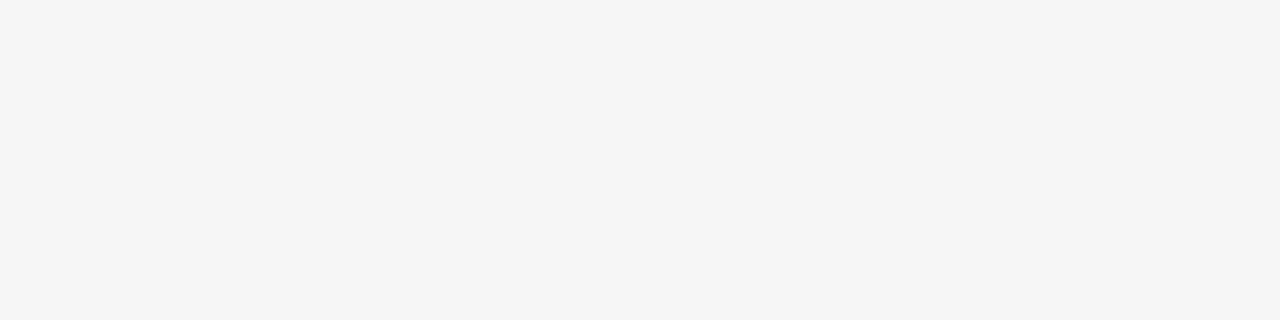
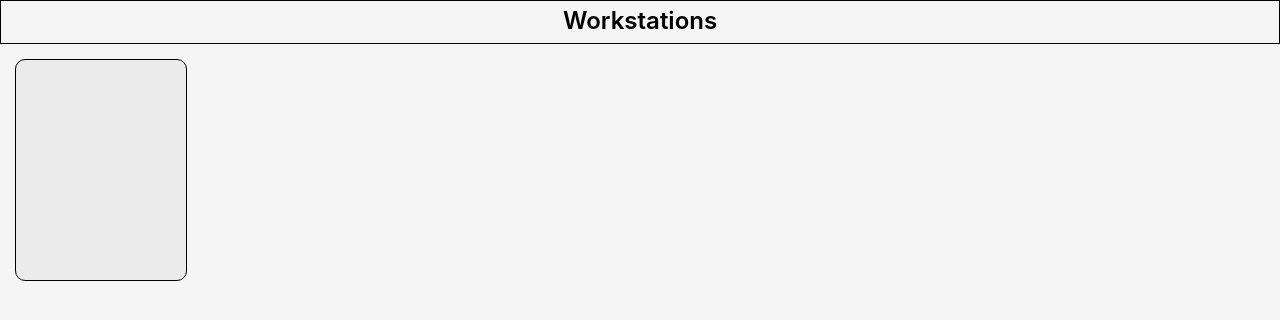
Before and after one commit to Mateusz56/CarpenterReact, a React (Create React App) app: page /workstations in a window 1280 px wide. Before the commit this address had no page. Shown: the top 320 px of the page. Built offline with nearby package versions, Linux system fonts and the light colour scheme.

Commit message:
Start workstations screen

```diff
--- a/src/App.js
+++ b/src/App.js
@@ -10,6 +10,7 @@ import ReceivingScreen from './Components/ReceivingScreen';
 import NotificationsContainer from './Components/Notifications/NotificationsContainer';
 import { Route, Routes, BrowserRouter } from 'react-router-dom';
 import HomeScreen from './Components/Home/HomeScreen';
+import WorkstationsScreen from './Components/WorkstationsScreen';
 
 function App() {
     const [popupsList, setPopups] = useState([]);
@@ -23,9 +24,10 @@ function App() {
                     <PopupsContainer />
                     <NotificationsContainer />
                     <Routes>
+                        <Route path="/" element={<HomeScreen/>} />
                         <Route path="/products" element={<ProductsScreen />} />
                         <Route path="/receiving" element={<ReceivingScreen />} />
-                        <Route path="/" element={<HomeScreen/>} />
+                        <Route path="/workstations" element={<WorkstationsScreen/>} />
                     </Routes>
                 </PopupsListContext.Provider>
             </BrowserRouter>
--- a/src/Components/Home/HomeScreen.js
+++ b/src/Components/Home/HomeScreen.js
@@ -5,6 +5,7 @@ function HomeScreen() {
     return (<div className={"HomeScreen"}>
         <ScreenCard description={'Receiving'} icon={<FileEarmarkText size={75} />} link={'/receiving'} />
         <ScreenCard description={'Products and components'} icon={<Layers size={75} />} link={'/products'} />
+        <ScreenCard description={'Workstations'} icon={<Hammer size={75} />} link={'/workstations'}/>
     </div>)
 }
 
--- /dev/null
+++ b/src/Components/Workstations/WorkstationCard.js
@@ -0,0 +1,12 @@
+function WorkstationCard(props) {
+    return (
+        <div className="WorkstationCard">
+            {props.icon}
+            <div>
+                {props.description}
+            </div>
+        </div>
+    )
+}
+
+export default WorkstationCard;
--- /dev/null
+++ b/src/Components/WorkstationsScreen.js
@@ -0,0 +1,15 @@
+import Title from "./Title";
+import WorkstationCard from "./Workstations/WorkstationCard";
+
+function WorkstationsScreen() {
+    return (
+        <div>
+            <Title title="Workstations" />
+            <div>
+                <WorkstationCard/>
+            </div>
+        </div>
+    )
+}
+
+export default WorkstationsScreen;
--- a/src/Css/App.css
+++ b/src/Css/App.css
@@ -140,3 +140,15 @@ div.NotificationsContainer {
     flex-grow: 1;
     margin: auto;
 }
+
+.WorkstationCard {
+    height: 200px;
+    width: 150px;
+    border: black solid 1px;
+    padding: 10px;
+    border-radius: 10px;
+    margin: 15px;
+    display: flex;
+    flex-direction: column;
+    background-color: #ebebeb;
+}
--- a/src/Enums.js
+++ b/src/Enums.js
@@ -1,3 +1,5 @@
+import { Brush, Gear, Hammer, Nut, Pencil, Screwdriver, Wrench } from "../../node_modules/react-bootstrap-icons/dist/index"
+
 export const ReceivingDocumentStatus = {
     New: 0,
     Accepted: 1,
@@ -19,3 +21,13 @@ export const ProductType = {
     Component: 1,
     Scrap: 2
 }
+
+export const WorkstationsIcons = [
+    <Hammer />,
+    <Brush />,
+    <Pencil />,
+    <Gear />,
+    <Nut />,
+    <Screwdriver />,
+    <Wrench />
+]
```
Also changed, not shown: 1 other file (tests, documents, lock files or other folders).
